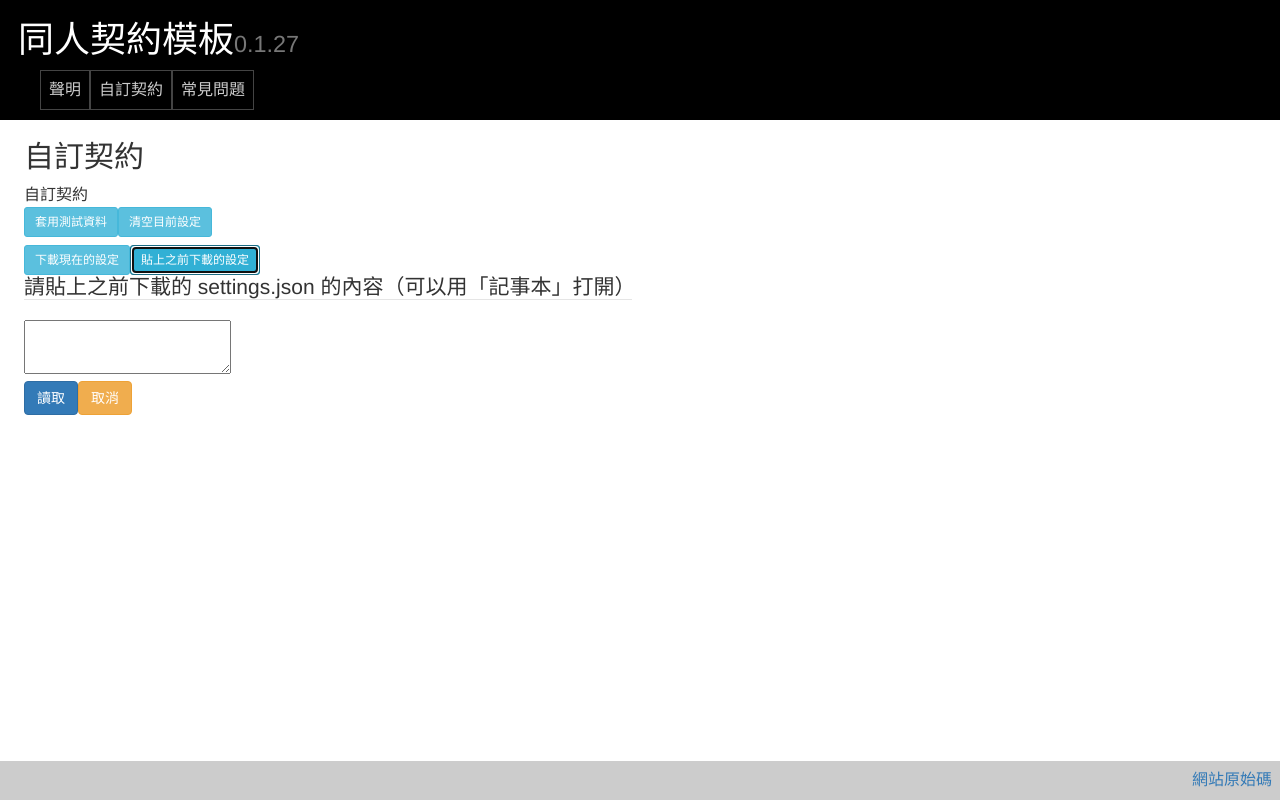
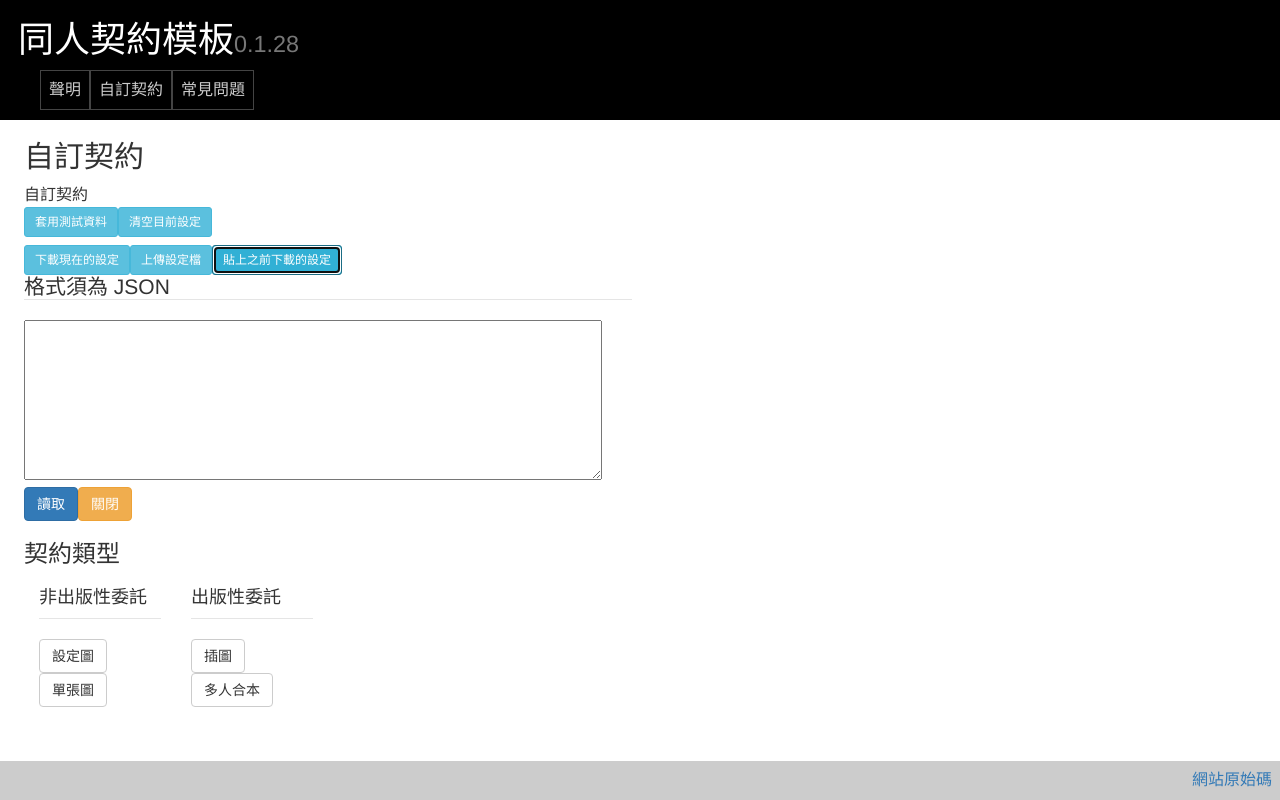
Before and after one commit to kong0107/doujin, an Angular app: page /main in a window 1280 px wide. Both pictures are taken after a click on the button "貼上之前下載的設定". Built offline with nearby package versions, Linux system fonts and the light colour scheme.

Commit message:
using files

```diff
--- a/package.json
+++ b/package.json
@@ -1,6 +1,6 @@
 {
   "name": "doujin",
-  "version": "0.1.27",
+  "version": "0.1.28",
   "license": "CC0",
   "scripts": {
     "ng": "ng",
--- a/src/app/form.css
+++ b/src/app/form.css
@@ -31,6 +31,7 @@ input.address {
 textarea {
     width: 95%;
     min-height: 4em;
+    font-family: monospace;
 }
 
 dl:not([class=dl-horizontal]) > dd {
--- a/src/app/main/main.component.html
+++ b/src/app/main/main.component.html
@@ -25,13 +25,17 @@
             </div>
             <div style="margin-top: .5em">
                 <button class="btn btn-sm btn-info" (click)="downloadSettings()">下載現在的設定</button>
-                <button class="btn btn-sm btn-info" (click)="display.paste=true; display.category=false">貼上之前下載的設定</button>
+
+                <button class="btn btn-sm btn-info" (click)="fileSelect()">上傳設定檔</button>
+                <input type="file" id="fileElem" accept=".json" (change)="handleFile()" style="display: none">
+
+                <button class="btn btn-sm btn-info" (click)="display.paste=true">貼上之前下載的設定</button>
                 <fieldset *ngIf="display.paste">
-                    <legend>請貼上之前下載的 settings.json 的內容（可以用「記事本」打開）</legend>
-                    <textarea [(ngModel)]="userSettings"></textarea>
+                    <legend>格式須為 JSON</legend>
+                    <textarea [(ngModel)]="userSettings" style="height: 10em"></textarea>
                     <div>
                         <button class="btn btn-primary" (click)="loadUserSettings()">讀取</button>
-                        <button class="btn btn-warning" (click)="display.paste=false; display.category=true">取消</button>
+                        <button class="btn btn-warning" (click)="display.paste=false">關閉</button>
                     </div>
                     <div *ngIf="loadError">{{loadError}}</div>
                 </fieldset>
--- a/src/app/main/main.component.ts
+++ b/src/app/main/main.component.ts
@@ -12,7 +12,7 @@ import * as ContractStyle from './contract.css';
 @Component({
   selector: 'app-main',
   templateUrl: './main.component.html',
-  styleUrls: ['./main.component.css', './contract.css']
+  styleUrls: ['./main.component.css', './contract.css', '../form.css']
 })
 export class MainComponent implements OnInit {
     dictionary = Dictionary;
@@ -339,17 +339,34 @@ export class MainComponent implements OnInit {
         this.download("contract.html", html, "text/html");
     }
 
+    fileSelect = function() {
+        document.getElementById("fileElem").click();
+    }
+    handleFile = function() {
+        const fileElem = document.getElementById("fileElem");
+        if(!fileElem["value"]) return;
+
+        const file = fileElem["files"][0];
+        const reader = new FileReader();
+        const component = this;
+
+        reader.addEventListener("load", (event) => {
+            component.userSettings = reader.result;
+            component.loadUserSettings();
+            component.display.paste = true;
+        });
+        reader.readAsText(file);
+    }
+
     loadUserSettings = function() {
         try {
             const us = JSON.parse(this.userSettings);
             this.load(us);
-            this.display.paste = false;
         } catch(e) {
             const d = new Date;
             this.loadError = `讀取錯誤 ${d.getHours()}:${d.getMinutes()}:${d.getSeconds()}`;
         }
     }
-
 
   constructor() {
     for(let key in this.dictionary) {
```
Also changed, not shown: 1 other file (tests, documents, lock files or other folders).
